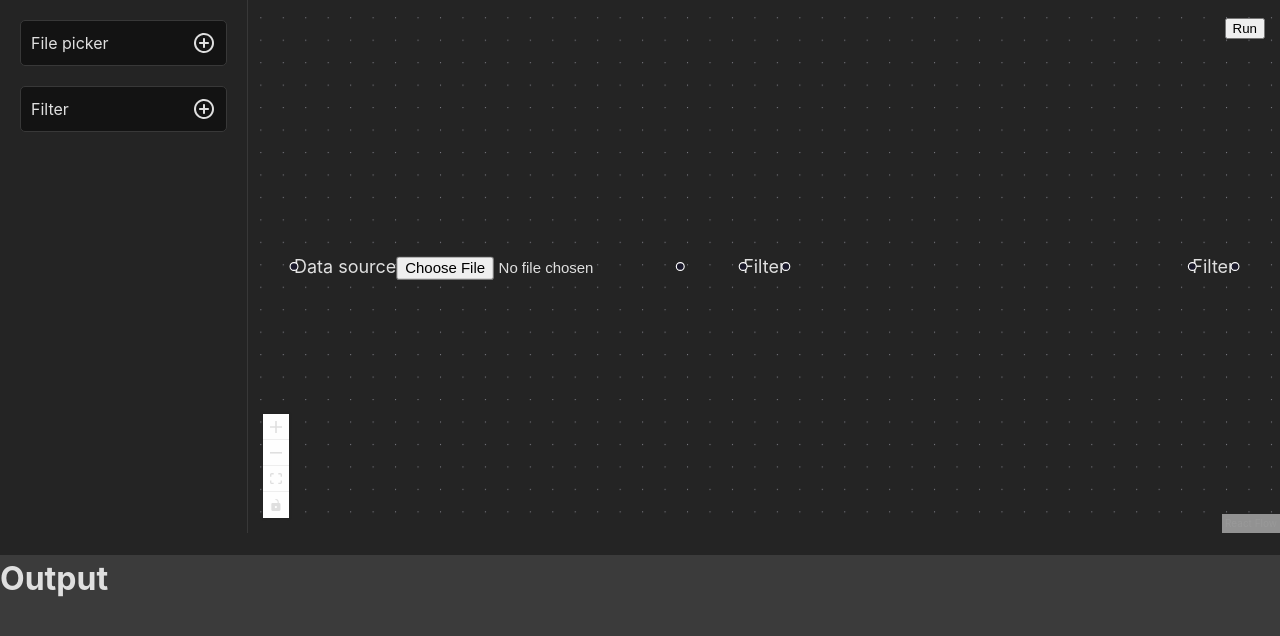
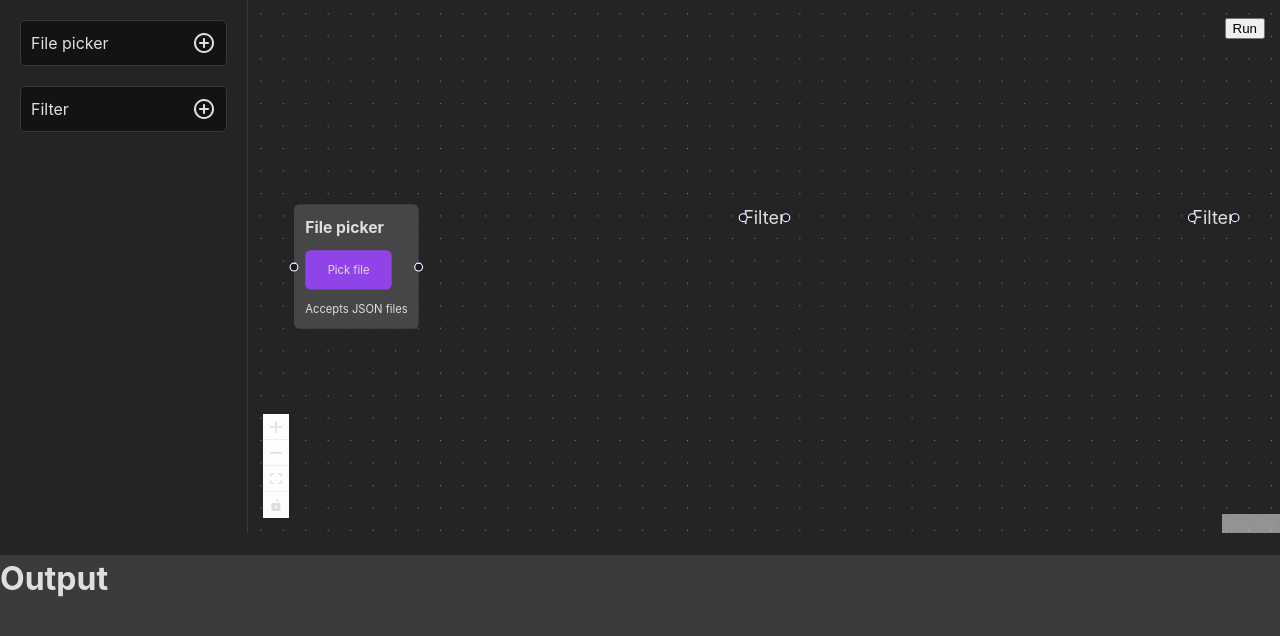
Before and after one commit to djhemath/FlowData-ETL, a React (Vite) app: page / in a window 1280 px wide. Shown: the top 636 px of the page. Built offline with nearby package versions, Linux system fonts and the light colour scheme.

Commit message:
feat: styles for filepicker

```diff
--- /dev/null
+++ b/src/components/custom_nodes/CustomNode.styled.tsx
@@ -0,0 +1,23 @@
+import styled from "styled-components";
+
+export const CustomNodeContainer = styled.div`
+    padding: 10px;
+    background-color: #464646;
+    border-radius: 5px;
+`;
+
+export const CustomNodeInnerContainer = styled.label`
+    display: flex;
+    flex-direction: column;
+    gap: 10px;
+`;
+
+export const CustomNodeTitle = styled.p`
+    margin: 0;
+    font-size: 14px;
+    font-weight: bold;
+`;
+
+export const CustomNodeHelperText = styled.small`
+    font-size: 10px;
+`;
--- /dev/null
+++ b/src/components/custom_nodes/FilePicker/FilePicker.styled.tsx
@@ -0,0 +1,10 @@
+import styled from "styled-components";
+
+export const FilterPickerLabel = styled.label`
+    font-size: 10px;
+    background-color: #9143ea;
+    border-radius: 5px;
+    padding: 10px 20px;
+    cursor: pointer;
+    width: fit-content;
+`;
--- a/src/components/custom_nodes/FilePicker/FilePicker.tsx
+++ b/src/components/custom_nodes/FilePicker/FilePicker.tsx
@@ -1,14 +1,18 @@
 import { Handle, Position } from "@xyflow/react";
+import { FilterPickerLabel } from "./FilePicker.styled";
+import { CustomNodeContainer, CustomNodeInnerContainer, CustomNodeTitle, CustomNodeHelperText } from "../CustomNode.styled";
 
 export default function FilterPicker() {
     return (
-        <>
+        <CustomNodeContainer>
             <Handle type="target" position={Position.Left}/>
-            <div>
-                <span>Data source</span>
-                <input type="file" />
-            </div>
+            <CustomNodeInnerContainer>
+                <CustomNodeTitle>File picker</CustomNodeTitle>
+                <input type="file" id="file-picker" style={{display: 'none'}} />
+                <FilterPickerLabel htmlFor="file-picker">Pick file</FilterPickerLabel>
+                <CustomNodeHelperText>Accepts JSON files</CustomNodeHelperText>
+            </CustomNodeInnerContainer>
             <Handle type="source" position={Position.Right}/>
-        </>
+        </CustomNodeContainer>
     );
 }
```
